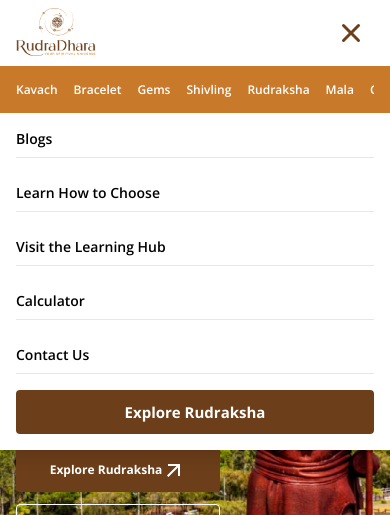
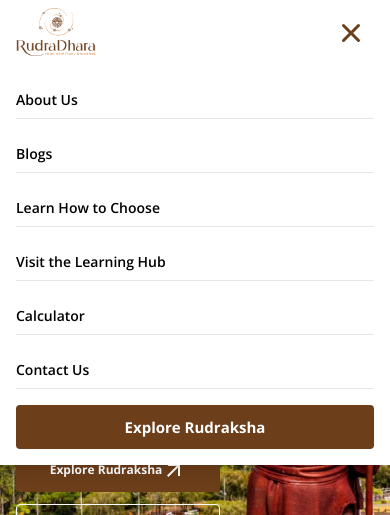
Before and after one commit to ritzdevelopers/rudradhara, a Next.js app: page / in a window 390 px wide. Both pictures are taken after a click on the button "Toggle menu". Shown: the top 515 px of the page. Built offline with nearby package versions, Linux system fonts and the light colour scheme.

Commit message:
update position of the mobile menu frlm top

```diff
--- a/components/layout/Navbar.tsx
+++ b/components/layout/Navbar.tsx
@@ -120,7 +120,7 @@
 
             {/* Mobile Menu Overlay */}
             <div
-                className={`lg:hidden fixed top-[50px] sm:top-[65px] md:top-[79px] left-0 w-full bg-white shadow-lg transition-all duration-300 ease-in-out overflow-hidden ${
+                className={`lg:hidden fixed top-[65px] md:top-[94px] left-0 w-full bg-white shadow-lg transition-all duration-300 ease-in-out overflow-hidden z-20 ${
                     isMobileMenuOpen ? 'max-h-[calc(100vh-79px)] opacity-100' : 'max-h-0 opacity-0'
                 }`}
             >
@@ -170,7 +170,7 @@
             </div>
 
             {/* Row 2 Wrapper - Creates the "behind" effect */}
-            <div className='relative z-0 w-full h-[47px] overflow-hidden'>
+            <div className={`relative w-full h-[47px] overflow-hidden ${isMobileMenuOpen ? 'z-10' : 'z-0'}`}>
                 <div
                     ref={row2Ref}
                     className='absolute top-0 left-0 w-full h-[47px] bg-[#C87A2A] flex justify-between items-center px-4 sm:px-8 md:px-12 lg:px-20'
```
